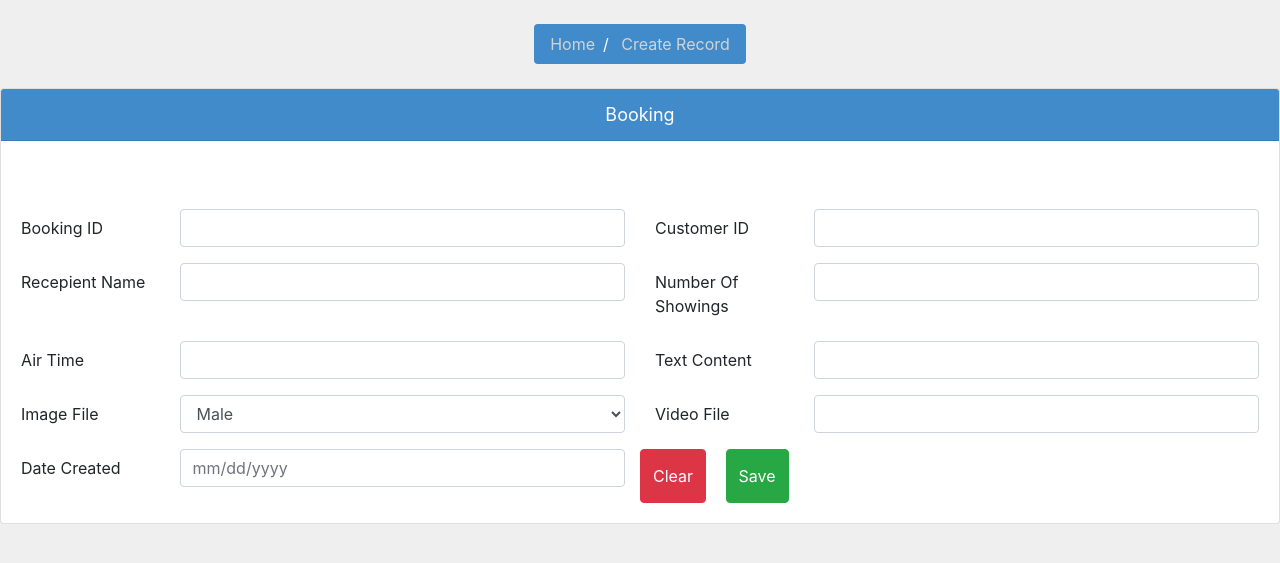
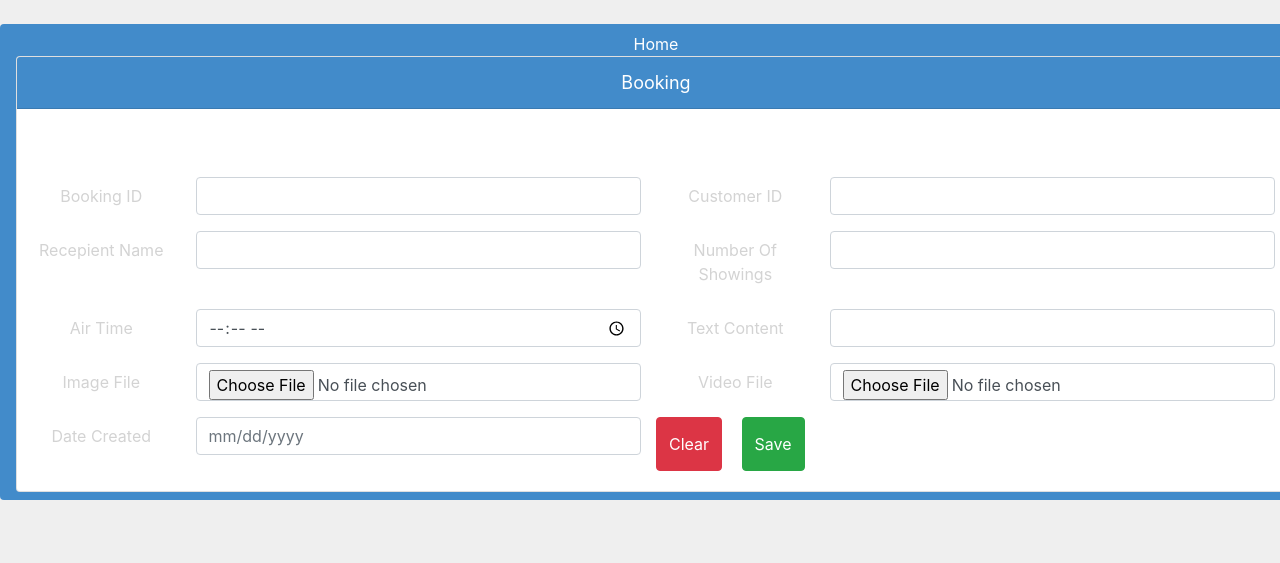
Before and after one commit to globeyardboss/NTNBMS-PROJECT, a Django app: page /ntnbms/new in a window 1280 px wide. Shown: the part 115-678 px from the top of the page. Run offline with Django 3.2, Linux system fonts and the light colour scheme; some libraries are stand-ins or nearby versions.

Commit message:
Updated changes

```diff
--- a/ntnbms/templates/ntnbms/base.html
+++ b/ntnbms/templates/ntnbms/base.html
@@ -26,13 +26,9 @@
 <br>
 <div style="text-align: center">
   <ul class="breadcrumb">
-  <li>Home</a></li>
+  <li><a href="{% url 'home' %}">Home</a></li>
 
-  <li>Create Record</li>
-</ul>
 
-</div>
-    <br>
 
 {% block content %}
 {% endblock %}
--- a/ntnbms/templates/ntnbms/new.html
+++ b/ntnbms/templates/ntnbms/new.html
@@ -4,6 +4,7 @@
 {% block title %}New_Record{% endblock %}
 
 {% block content %}
+
 
 
     <div class="card mx-auto"style="width: 80rem;">
@@ -23,7 +24,7 @@
                 <div class="form-group row">
                   <label class="col-sm-3 col-form-label">Booking ID</label>
                   <div class="col-sm-9">
-                    <input type="text" class="form-control" id="BookingID" name="BookingID" required>
+                    <input type="number" class="form-control" id="BookingID" name="BookingID" required>
                   </div>
                 </div>
               </div>
@@ -31,7 +32,7 @@
                 <div class="form-group row">
                   <label class="col-sm-3 col-form-label">Customer ID</label>
                   <div class="col-sm-9">
-                    <input type="text" class="form-control" id="CustomerID" name="CustomerID">
+                    <input type="number" class="form-control" id="CustomerID" name="CustomerID">
                   </div>
                 </div>
               </div>
@@ -50,7 +51,7 @@
                 <div class="form-group row">
                   <label class="col-sm-3 col-form-label">Number Of Showings</label>
                   <div class="col-sm-9">
-                    <input type="text" class="form-control" id="NumberOfShowing" name="NumberOfShowing">
+                    <input type="number" class="form-control" id="NumberOfShowing" name="NumberOfShowing">
                   </div>
                 </div>
               </div>
@@ -63,7 +64,7 @@
                 <div class="form-group row">
                   <label class="col-sm-3 col-form-label"> Air Time</label>
                   <div class="col-sm-9">
-                    <input type="text" class="form-control" id="Air_Time" name="Air_Time" required>
+                    <input type="time" class="form-control" id="Air_Time" name="Air_Time" required>
                   </div>
                 </div>
               </div>
@@ -84,10 +85,7 @@
                 <div class="form-group row">
                   <label class="col-sm-3 col-form-label">Image File</label>
                   <div class="col-sm-9">
-                    <select class="form-control" id="Image" name="Image" required>
-                      <option>Male</option>
-                      <option>Female</option>
-                    </select>
+                    <input type="file" class="form-control" id="image" name="image">
                   </div>
                 </div>
               </div>
@@ -95,7 +93,7 @@
                 <div class="form-group row">
                   <label class="col-sm-3 col-form-label">Video File</label>
                   <div class="col-sm-9">
-                    <input type="text" class="form-control" id="Video" name="Video">
+                    <input type="file" class="form-control" id="Video" name="Video">
                   </div>
                 </div>
               </div>
```
Also changed, not shown: ntnbms/templates/ntnbms/view.html (+8 -3 lines), ntnbms/templates/ntnbms/view_customers.html (added).
